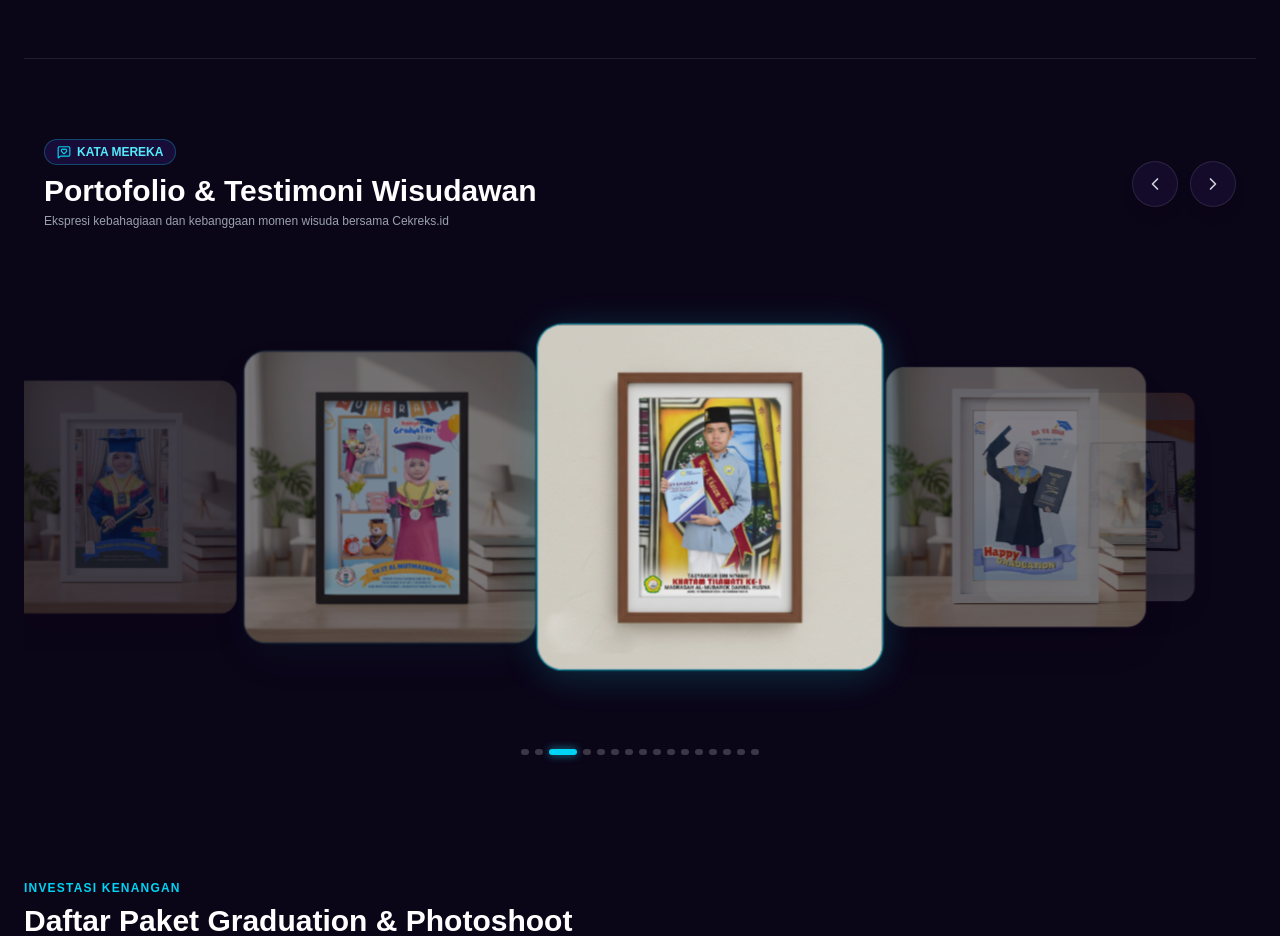
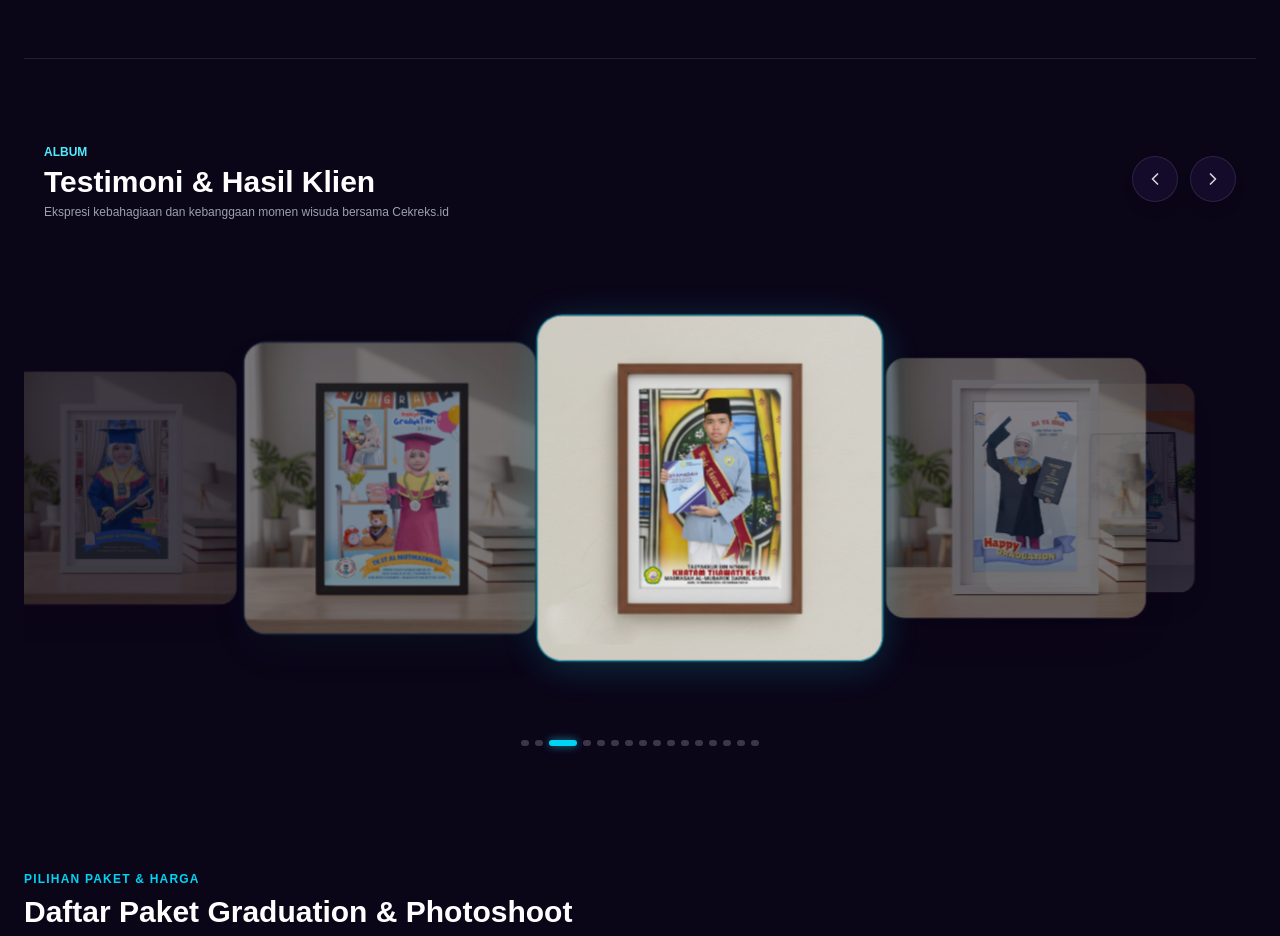
Before and after one commit to MuhammadRevy49/web-cekreks, a Next.js app: page /layanan/graduation in a window 1280 px wide. Shown: the part 1160-2096 px from the top of the page. Built offline with nearby package versions, Linux system fonts and the light colour scheme; grey boxes are pictures that could not be loaded.

Commit message:
:hammer: adjust page detail

```diff
--- a/src/components/graduation/GraduationAlbum.tsx
+++ b/src/components/graduation/GraduationAlbum.tsx
@@ -97,11 +97,11 @@ export default function GraduationAlbum() {
     <section className="py-20 border-t border-white/10 overflow-hidden">
       <div className="flex flex-col sm:flex-row items-center justify-between gap-4 max-w-[100rem] mx-auto px-5 mb-12">
         <div className="text-center sm:text-left">
-          <div className="inline-flex items-center gap-1.5 px-3 py-1 rounded-full text-xs font-semibold uppercase bg-[#180d38] text-cyan-300 border border-cyan-400/30 mb-2">
-            <MessageSquareHeart className="w-3.5 h-3.5 text-cyan-400" /> Kata Mereka
+          <div className="inline-flex items-center gap-1.5 py-1 rounded-full text-xs font-semibold uppercase text-cyan-300">
+            Album
           </div>
           <h2 className="text-2xl sm:text-3xl font-bold text-white">
-            Portofolio & Testimoni Wisudawan
+            Testimoni & Hasil Klien
           </h2>
           <p className="text-xs text-gray-400 mt-1">
             Ekspresi kebahagiaan dan kebanggaan momen wisuda bersama Cekreks.id
--- a/src/components/graduation/GraduationPricing.tsx
+++ b/src/components/graduation/GraduationPricing.tsx
@@ -151,7 +151,7 @@ export default function GraduationPricing() {
     <section id="pricing" className="pt-10 scroll-mt-18">
       <div className="text-left mb-10">
         <span className="text-xs font-bold tracking-widest uppercase text-cyan-400">
-          Investasi Kenangan
+          Pilihan Paket & Harga
         </span>
         <h2 className="text-2xl sm:text-3xl font-bold text-white mt-1">
           Daftar Paket Graduation & Photoshoot
--- a/src/components/wedding/WeddingGallery.tsx
+++ b/src/components/wedding/WeddingGallery.tsx
@@ -101,8 +101,8 @@ export default function WeddingGallery() {
             {/* Header Section */}
             <div className="flex flex-col sm:flex-row items-center justify-between gap-4 max-w-[100rem] mx-auto px-5 mb-12">
                 <div className="text-center sm:text-left">
-                    <div className="inline-flex items-center gap-1.5 px-3 py-1 rounded-full text-xs font-semibold uppercase bg-[#180d38] text-cyan-300 border border-cyan-400/30 mb-2">
-                        <MessageSquareHeart className="w-3.5 h-3.5 text-cyan-400" /> Album
+                    <div className="inline-flex items-center gap-1.5 py-1 rounded-full text-xs font-semibold uppercase text-cyan-300">
+                        Album
                     </div>
                     <h2 className="text-2xl sm:text-3xl font-bold text-white">
                         Testimoni & Hasil Klien
--- a/src/components/wedding/WeddingPricing.tsx
+++ b/src/components/wedding/WeddingPricing.tsx
@@ -60,7 +60,7 @@ export default function WeddingPricing() {
     <section id="pricing" className="scroll-mt-18">
       <div className="text-left mb-10">
         <span className="text-xs font-bold tracking-widest uppercase text-cyan-400">
-          Pilihan Investasi
+          Pilihan Paket & Harga
         </span>
         <h2 className="text-2xl sm:text-3xl font-bold text-white mt-1">
           Daftar Paket Pernikahan
--- a/src/components/wedding/WeddingScope.tsx
+++ b/src/components/wedding/WeddingScope.tsx
@@ -6,7 +6,7 @@ export default function WeddingScope() {
     <section className="py-16">
       <div className="text-left mb-10">
         <span className="text-xs font-bold tracking-widest uppercase text-cyan-400">
-          Layanan Spesifik
+          Cakupan Dokumentasi
         </span>
         <h2 className="text-2xl sm:text-3xl font-bold text-white mt-1">
           Layanan Kami Meliputi
```
